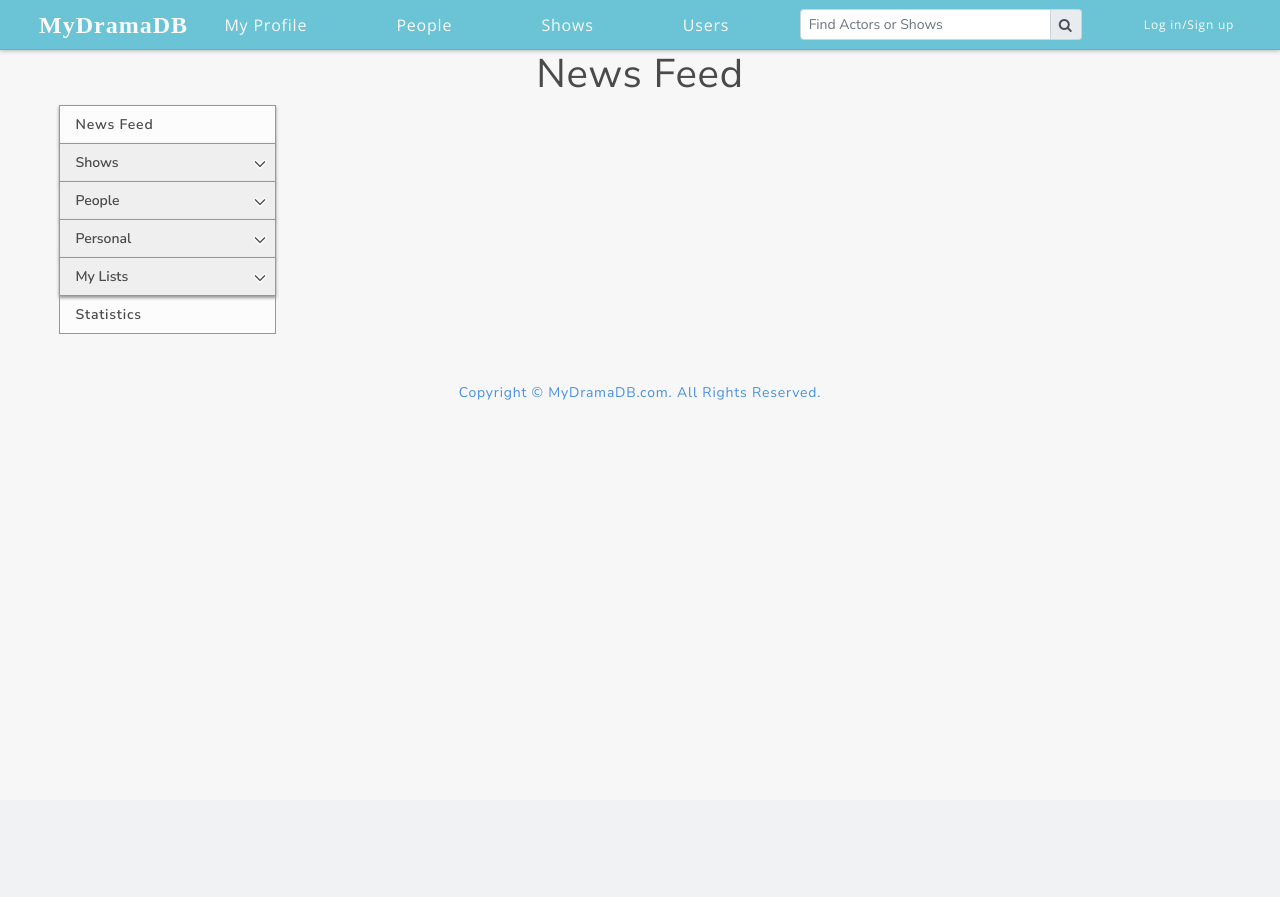
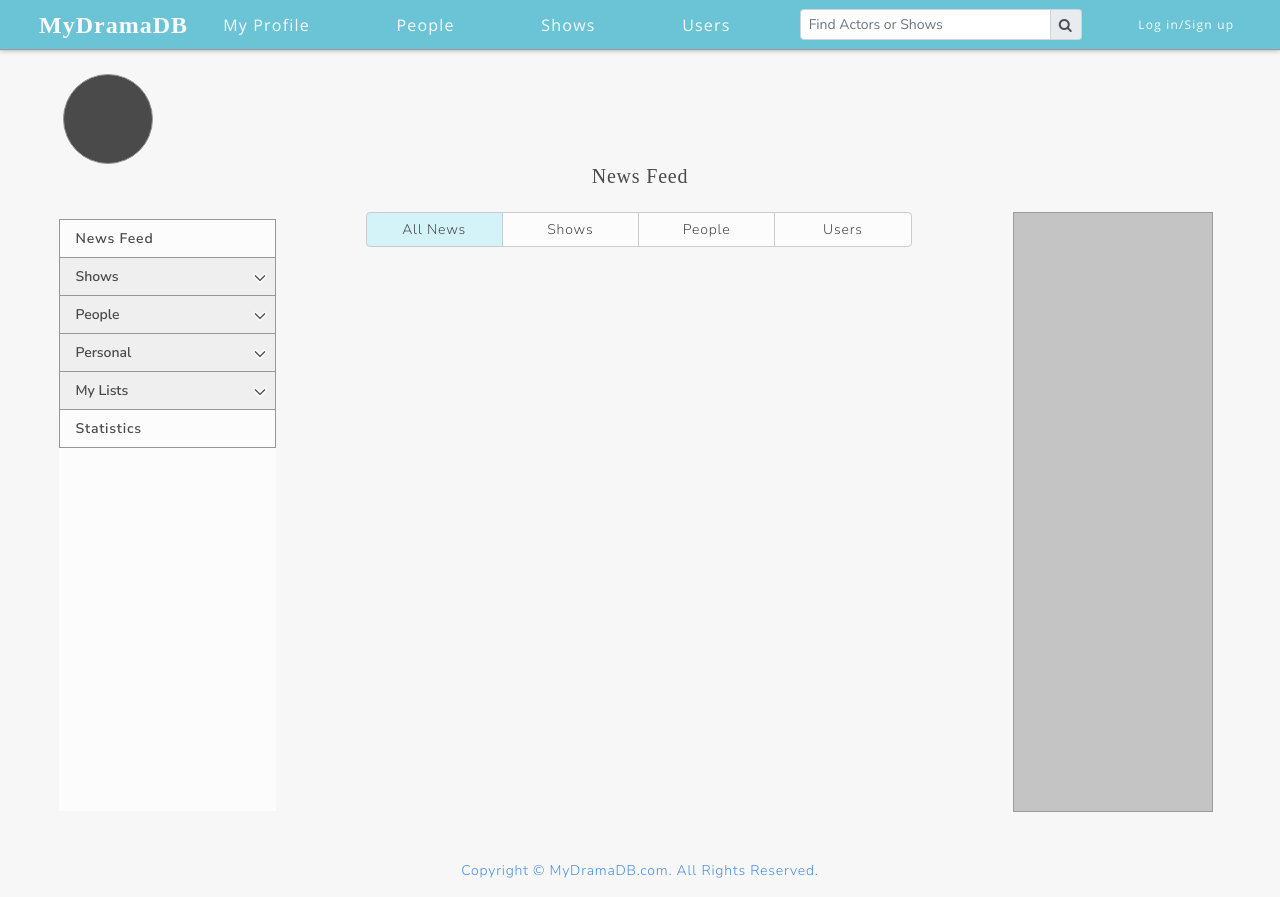
Before and after one commit to emilyzhang242/drama-db, a Django app: template templates/profile/newsfeed.html in a window 1280 px wide. Before the commit the page ends 400 px from the top, so only its background shows below. Run offline with Django 3.2, Linux system fonts and the light colour scheme; the template is opened without the code that fills it, so the values that code supplies are empty; style sheets or scripts are compiled from the project's sources; some libraries are stand-ins or nearby versions; some web fonts are replaced.

Commit message:
newsfeed topbar css in place, advertisement block also done

```diff
--- a/scripts/sass/main.scss
+++ b/scripts/sass/main.scss
@@ -11,6 +11,7 @@
 
 //profile
 @import 'profile/profilesidebar';
+@import 'profile/profile';
 
 //shows
 @import 'shows/shows';
--- a/scripts/sass/main/_colors.scss
+++ b/scripts/sass/main/_colors.scss
@@ -10,6 +10,7 @@
 $grey: #9B9B9B;
 
 $light-border: #D8D8D8;
+$medium-border: #CCCCCC;
 $dark-border: #979797;
 
 $soft-black: #4A4A4A;
--- a/scripts/sass/main/_fonts.scss
+++ b/scripts/sass/main/_fonts.scss
@@ -28,7 +28,7 @@
 
 @font-face {
 	font-family: "Skia";
-	src: url("../../../static/fonts/skia/Skia_Regular.ttf");
+	src: url("../../../static/fonts/skia/Skia_Regular.ttf") format('ttf');
 }
 
 $caviar-dreams: 'Caviar Dreams';
--- a/scripts/sass/main/_general.scss
+++ b/scripts/sass/main/_general.scss
@@ -13,6 +13,12 @@
 	font-weight: 300;
 }
 
+/* meant for profile news feed */
+h1 {
+	font-family: $skia;
+	font-size: 20px;
+}
+
 h2 {
 	font-family: $open-sans;
 	font-weight: 600;
@@ -23,6 +29,7 @@
 	font-size: 20px;
 }
 
+/* meant for actor and show home pages filter */
 h6 {
 	font-family: $open-sans;
 	font-size: 14px;
@@ -68,6 +75,10 @@
 	font-family: $caviar-dreams;
 }
 
+.font-skia {
+	font-family: $skia;
+}
+
 .circular {
 	border-radius: 50%;
 }
@@ -84,6 +95,10 @@
 
 .background-light-blue {
 	background-color: $light-blue;
+}
+
+.background-pale-blue {
+	background-color: $pale-blue;
 }
 
 /*------- colors -------- */
@@ -139,3 +154,11 @@
 	margin-top: 3%;
 	margin-bottom: 3%;
 }
+
+.sidebar-advert {
+  height: 600px;
+  width: 200px;
+  margin-left: 13%;
+  background-color: $medium-grey;
+  border: 1px solid $grey;
+}
--- a/scripts/sass/main/_navbar.scss
+++ b/scripts/sass/main/_navbar.scss
@@ -29,6 +29,7 @@
 #navbar .nav-link {
 	color: $light-grey;
 	font-family: $open-sans;
+	letter-spacing: 1.2px;
 }
 
 #navbar-search {
@@ -58,6 +59,7 @@
 
 #navbar-logged-in {
 	margin-left: 160%;
+	border: 1px solid $dark-border;
 }
 
 #navbar-login-text {
--- /dev/null
+++ b/scripts/sass/profile/_profile.scss
@@ -0,0 +1,40 @@
+/*--------- common ----------- */
+#profile-picture {
+	height: 90px;
+	width: 90px;
+	border: 1px solid $dark-border;
+}
+
+#profile-username {
+	margin-top: 35px;
+}
+
+.profile-top-filter label {
+	background-color: $white;
+	color: $soft-black;
+	font-weight: 300 !important;
+	font-size: 14px;
+	border: 1px solid $medium-border;
+}
+
+.profile-filter-btn.active {
+	background-color: $pale-blue !important;
+	color: $soft-black !important;
+	border: 1px solid $medium-border !important;
+}
+
+.profile-filter-btn:hover {
+	background-color: $light-blue !important;
+	color: $soft-black !important;
+	border: 1px solid $medium-border !important;
+}
+
+/*-------- newsfeed -------- */
+
+#profile-top-newsfeed {
+	width: 90%;
+}
+
+#profile-top-newsfeed label {
+	width: 25%;
+}
--- a/scripts/sass/profile/_profilesidebar.scss
+++ b/scripts/sass/profile/_profilesidebar.scss
@@ -1,20 +1,3 @@
-#profile-sidebar .nav-link {
-	color: $soft-black;
-}
-
-#profile-sidebar {
-	background-color: $white;
-	display: inline-block;
-	border: 1px solid $dark-border;
-	width: 80%;
-	margin-top: 10%;
-}
-
-.sidebar-link {
-	color: $soft-black;
-	font-size: 14px;
-}
-
 /*------- COPIED CSS --------*/
 
 /* Fixed sidenav, full height */
@@ -33,7 +16,7 @@
   font-size: 14px;
   color: $soft-black;
   display: block;
-  border: 1px solid $medium-grey;
+  border: 1px solid $light-border;
   width:100%;
   text-align: left;
   cursor: pointer;
@@ -42,9 +25,12 @@
 }
 
 .sidenav > a, .dropdown-btn {
-  	box-shadow: 0px 2px 3px $dark-border;
   	font-weight: 600;
   	border: 1px solid $dark-border;
+ }
+
+.sidenav-boxshadow {
+  box-shadow: 0px 2px 3px $dark-border;
  }
 
  #profile-statistics {
--- a/templates/base.html
+++ b/templates/base.html
@@ -11,7 +11,7 @@
   <link rel="stylesheet" href="https://maxcdn.bootstrapcdn.com/font-awesome/4.4.0/css/font-awesome.min.css">
   <link rel="stylesheet" href="{% static 'css/main.min.css' %}">
   <!-- google fonts -->
-  <link href="https://fonts.googleapis.com/css?family=Nunito+Sans:400,600|Open+Sans:300,400,600" rel="stylesheet">
+  <link href="https://fonts.googleapis.com/css?family=Nunito+Sans:300,400,600|Open+Sans:300,400,600" rel="stylesheet">
   <noscript>
     Your browser does not support JavaScript or JavaScript was disabled. DramaDatabase may not work correctly without JavaScript.
   </noscript>
--- a/templates/profile/newsfeed.html
+++ b/templates/profile/newsfeed.html
@@ -3,16 +3,41 @@
 {% block title %}Newsfeed{% endblock %}
 {% block content %}
 <div class='container-fluid'>
+	<div class='mt-4 ml-5 row'>
+		<button class="btn btn-primary circle" id='profile-picture'>
+			{% with username=request.user.username|first %}
+			{{username|upper}}
+			{% endwith %}
+		</button>
+		<h5 class='ml-4' id='profile-username'>{{request.user.username}}</h5>
+	</div>
 	<div class="text-center nav-fill w-100">
-		<h1>News Feed</h1>
+		<h1 class='font-skia'>News Feed</h1>
+		<input type='hidden' data-page="newsfeed" id='sidebar-input'>
 	</div>
-	<div class='row'>
-		<div class='col-3 text-center'>
+	<div class='row mt-4'>
+		<div class='col-3 text-center mt-2'>
 			{% include "../profile/sidebar.html" %}
 		</div>
-		<div class='col-6'>
+		<div class='col-6 text-center'>
+			<div class="btn-group btn-group-toggle profile-top-filter" data-toggle="buttons" id='profile-top-newsfeed'>
+				<label class="btn btn-secondary active profile-filter-btn">
+					<input type="radio" name="options" id="option1" autocomplete="off" checked> All News
+				</label>
+				<label class="btn btn-secondary profile-filter-btn">
+					<input type="radio" name="options" id="option2" autocomplete="off"> Shows
+				</label>
+				<label class="btn btn-secondary profile-filter-btn">
+					<input type="radio" name="options" id="option3" autocomplete="off"> People
+				</label>
+				<label class="btn btn-secondary profile-filter-btn">
+					<input type="radio" name="options" id="option3" autocomplete="off"> Users
+				</label>
+			</div>
 		</div>
 		<div class='col-3'>
+			<div class='sidebar-advert'>
+			</div>
 		</div>
 	</div>
 </div>
--- a/templates/profile/sidebar.html
+++ b/templates/profile/sidebar.html
@@ -1,6 +1,6 @@
 <div class="sidenav text-center">
 
-  <a href="#about" class="sidebar-main">News Feed</a>
+  <a href="#about" class="sidebar-main" id='newsfeed'>News Feed</a>
 
   <button class="dropdown-btn sidebar-main">Shows
     <i class="fa fa-chevron-down float-right mt-1" style="-webkit-text-stroke: 1.5px #FCFCFC;"></i>
@@ -13,7 +13,7 @@
     <a href="#" class="sidebar-options">Queued</a>
   </div>
 
-  <button class="dropdown-btn sidebar-main">People
+  <button class="dropdown-btn sidebar-main" id='people'>People
     <i class="fa fa-chevron-down float-right mt-1" style="-webkit-text-stroke: 1.5px #FCFCFC;"></i>
   </button>
   <div class="dropdown-container">
@@ -21,7 +21,7 @@
     <a href="#">Following</a>
   </div>
 
-  <button class="dropdown-btn sidebar-main">Personal
+  <button class="dropdown-btn sidebar-main" id='personal'>Personal
     <i class="fa fa-chevron-down float-right mt-1" style="-webkit-text-stroke: 1.5px #FCFCFC;"></i>
   </button>
   <div class="dropdown-container">
@@ -29,12 +29,12 @@
     <a href="#">Following Users</a>
   </div>
 
-  <button class="dropdown-btn sidebar-main">My Lists
+  <button class="dropdown-btn sidebar-main" id='mylists'>My Lists
     <i class="fa fa-chevron-down float-right mt-1" style="-webkit-text-stroke: 1.5px #FCFCFC;"></i>
   </button>
   <div class="dropdown-container">
   </div>
 
-  <a href="#about" class="sidebar-main" id='profile-statistics'>Statistics</a>
+  <a href="#about" class="sidebar-main" id='statistics'>Statistics</a>
 
 </div>
```
Also changed, not shown: scripts/javascript/custom/profile-sidebar.js (+7 -0 lines).
